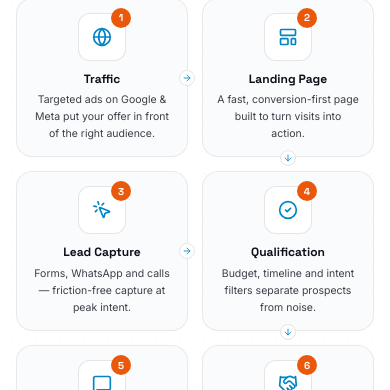
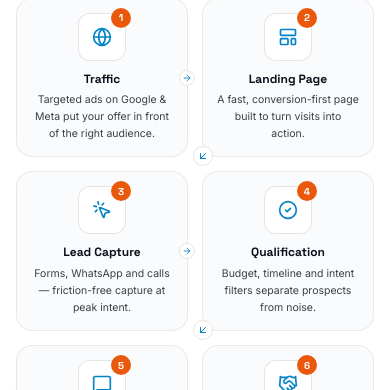
Before and after one commit to aryanbarota21235/CreateVerse, a Next.js app: page / in a window 390 px wide. Shown: the part 1122-1512 px from the top of the page. Built offline with nearby package versions, Linux system fonts and the light colour scheme.

Commit message:
fix: correct mobile pipeline connector arrows to strictly follow sequential flow 1 -> 2 -> 3 -> 4 -> 5 -> 6

```diff
--- a/src/components/lead-flow.tsx
+++ b/src/components/lead-flow.tsx
@@ -1,6 +1,6 @@
 "use client";
 
-import { ArrowRight, ArrowDown, Globe, LayoutTemplate, MousePointerClick, CheckCircle2, MessageSquare, Handshake } from "lucide-react";
+import { ArrowRight, ArrowDownLeft, Globe, LayoutTemplate, MousePointerClick, CheckCircle2, MessageSquare, Handshake } from "lucide-react";
 import SectionHeading from "@/components/section-heading";
 import Reveal from "@/components/reveal";
 import { useEnquiry } from "@/context/enquiry-context";
@@ -56,17 +56,17 @@ export default function LeadFlow() {
                       {s.desc}
                     </p>
 
-                    {/* Mobile-ONLY Connector Arrow across columns (left to right) */}
+                    {/* Mobile-ONLY Connector Arrow: Left column to Right column (1 -> 2, 3 -> 4, 5 -> 6) */}
                     {isLeftColumn && (
                       <div className="lg:hidden absolute -right-2 top-1/2 -translate-y-1/2 z-10 flex h-4 w-4 items-center justify-center rounded-full bg-white border border-stone-200 text-accent shadow-xs pointer-events-none">
                         <ArrowRight className="h-2.5 w-2.5" />
                       </div>
                     )}
 
-                    {/* Mobile-ONLY Connector Arrow across rows (right column down to next row) */}
+                    {/* Mobile-ONLY Connector Arrow: Right column down-left to next row (2 -> 3, 4 -> 5) */}
                     {isRightColumn && !isLast && (
-                      <div className="lg:hidden absolute -bottom-2.5 left-1/2 -translate-x-1/2 z-10 flex h-4 w-4 items-center justify-center rounded-full bg-white border border-stone-200 text-accent shadow-xs pointer-events-none">
-                        <ArrowDown className="h-2.5 w-2.5" />
+                      <div className="lg:hidden absolute -bottom-2.5 -left-2.5 z-20 flex h-5 w-5 items-center justify-center rounded-full bg-white border border-stone-200 text-accent shadow-xs pointer-events-none">
+                        <ArrowDownLeft className="h-3 w-3" />
                       </div>
                     )}
                   </div>
```
